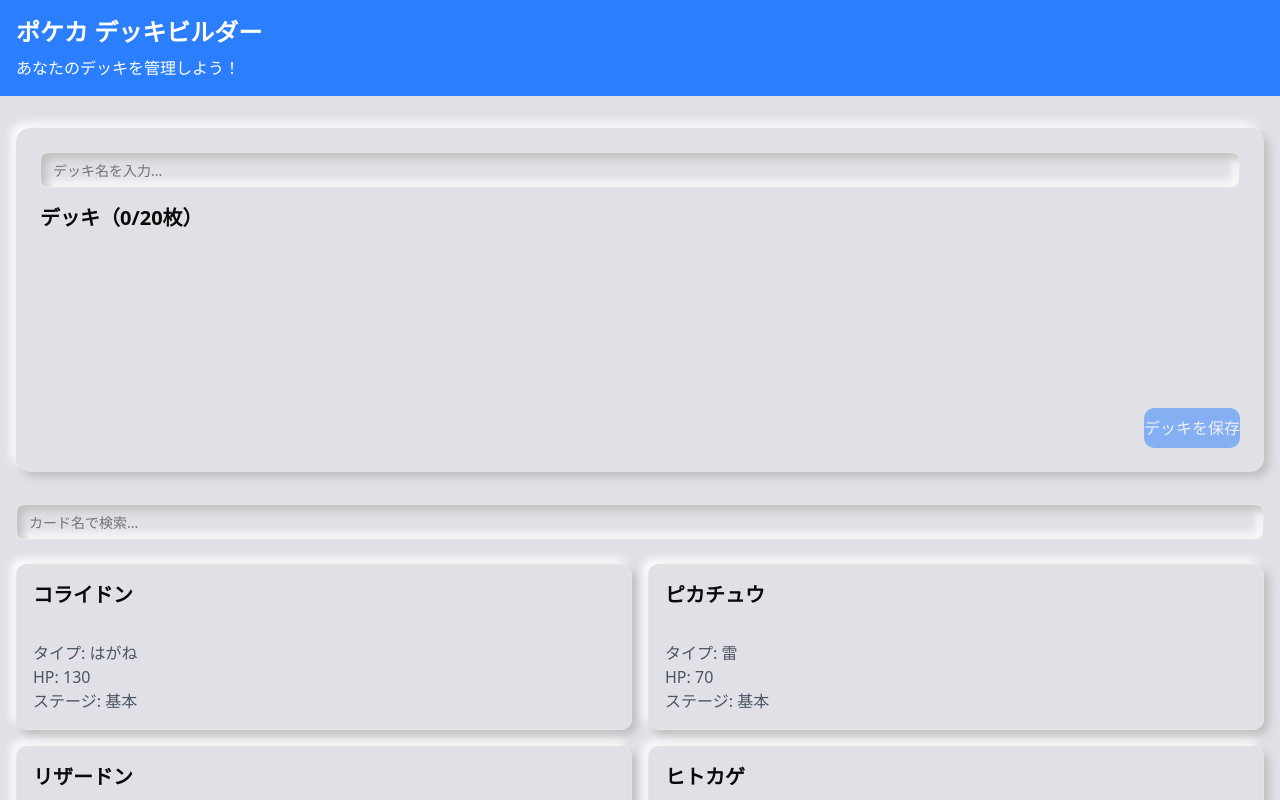
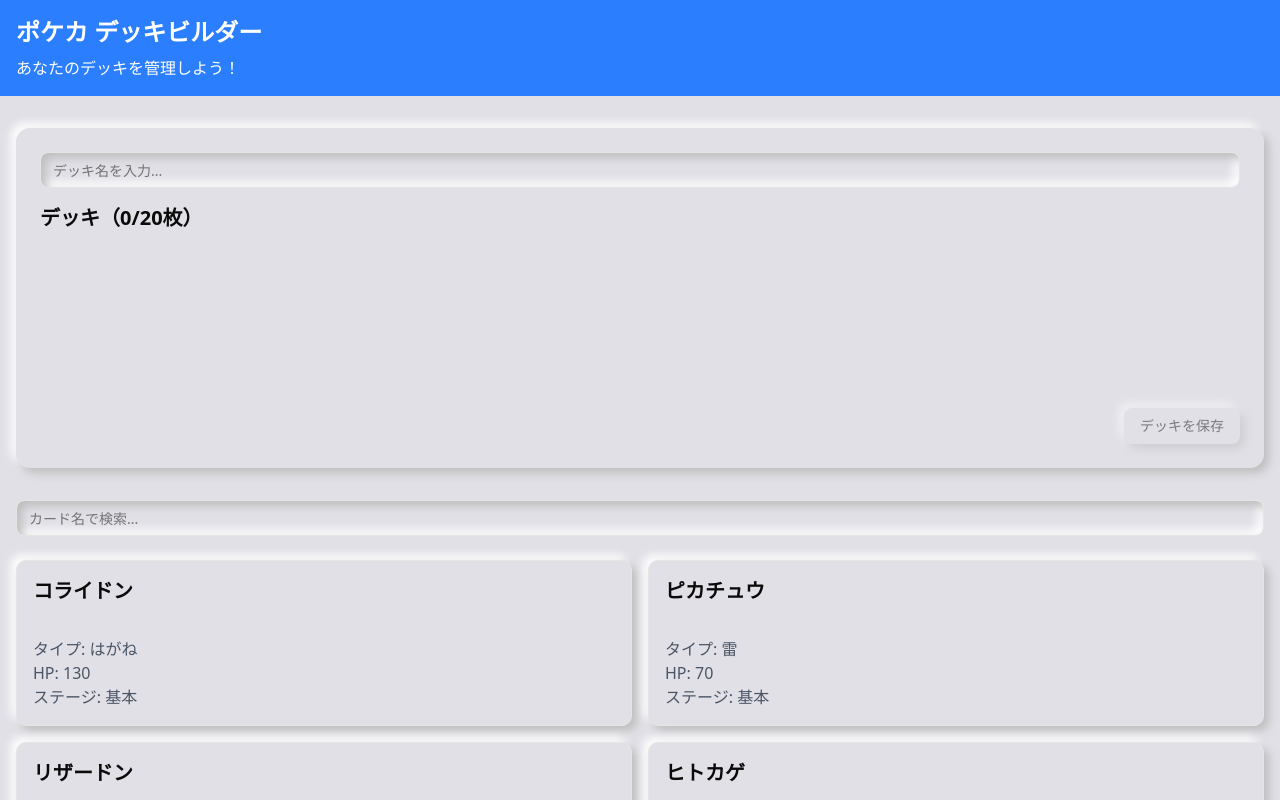
Before and after one commit to yuto0623/pokepoke-deck-manager, a Next.js app: page / in a window 1280 px wide. Shown: the top 800 px of the page. Built offline with nearby package versions, Linux system fonts and the light colour scheme.

Commit message:
Enhance neumorphism styles with transitions and add Button component for improved UI interactions

```diff
--- a/app/globals.css
+++ b/app/globals.css
@@ -9,18 +9,18 @@
 
 @layer components {
   .neumorphism {
-    @apply bg-[#e1e0e7];
+    @apply bg-[#e1e0e7] transition-all duration-300;
     box-shadow: 5px 5px 10px #bebebe, -5px -5px 10px #ffffff;
   }
 
-  .neumorphism-pressed-sm {
-    @apply bg-[#e1e0e7];
+  .neumorphism-pressed {
+    @apply bg-[#e1e0e7] transition-all duration-300;
     box-shadow: inset 5px 5px 10px #bebebe, inset -5px -5px 10px #ffffff;
   }
 
-  .neumorphism-pressed {
-    @apply bg-[#e1e0e7];
-    box-shadow: inset 20px 20px 40px #bebebe, inset -20px -20px 40px #ffffff;
+  .hover\:neumorphism-pressed:hover {
+    @apply bg-[#e1e0e7] transition-all duration-300;
+    box-shadow: inset 5px 5px 10px #bebebe, inset -5px -5px 10px #ffffff;
   }
 }
 
--- a/app/page.tsx
+++ b/app/page.tsx
@@ -6,6 +6,7 @@
 import { useDeck } from "../hooks/useDeck";
 import { Card, CardAction, CardContent } from "@/components/ui/card";
 import { Input } from "@/components/ui/input";
+import { Button } from "@/components/ui/button";
 
 export default function Home() {
   const { cards, loading, error } = useCards();
@@ -68,13 +69,12 @@
             </div>
 
             <CardAction>
-              <button
+              <Button
                 onClick={saveDeck}
-                className="w-full bg-blue-500 text-white py-2 rounded-lg hover:bg-blue-600 transition-colors disabled:opacity-50 disabled:cursor-not-allowed"
                 disabled={totalCards !== 20 || !deckName}
               >
                 デッキを保存
-              </button>
+              </Button>
             </CardAction>
           </CardContent>
         </Card>
@@ -97,7 +97,7 @@
               {filteredCards.map((card) => (
                 <Card
                   key={card.id}
-                  className="border rounded-lg p-4 hover:shadow-lg transition-shadow cursor-pointer"
+                  className="border rounded-lg p-4 transition-shadow cursor-pointer"
                   onClick={() => addCardToDeck(card)}
                 >
                   <h2 className="text-xl font-semibold mb-2">{card.name}</h2>
--- /dev/null
+++ b/components/ui/button.tsx
@@ -0,0 +1,58 @@
+import * as React from "react";
+import { Slot } from "@radix-ui/react-slot";
+import { cva, type VariantProps } from "class-variance-authority";
+
+import { cn } from "@/lib/utils";
+
+const buttonVariants = cva(
+  "inline-flex items-center justify-center gap-2 whitespace-nowrap rounded-md text-sm font-medium transition-all disabled:pointer-events-none disabled:opacity-50 [&_svg]:pointer-events-none [&_svg:not([class*='size-'])]:size-4 shrink-0 [&_svg]:shrink-0 outline-none focus-visible:border-ring focus-visible:ring-ring/50 focus-visible:ring-[3px] aria-invalid:ring-destructive/20 dark:aria-invalid:ring-destructive/40 aria-invalid:border-destructive",
+  {
+    variants: {
+      variant: {
+        default: "neumorphism text-primary hover:neumorphism-pressed",
+        destructive:
+          "bg-destructive text-white shadow-xs hover:bg-destructive/90 focus-visible:ring-destructive/20 dark:focus-visible:ring-destructive/40 dark:bg-destructive/60",
+        outline:
+          "border bg-background shadow-xs hover:bg-accent hover:text-accent-foreground dark:bg-input/30 dark:border-input dark:hover:bg-input/50",
+        secondary:
+          "bg-secondary text-secondary-foreground shadow-xs hover:bg-secondary/80",
+        ghost:
+          "hover:bg-accent hover:text-accent-foreground dark:hover:bg-accent/50",
+        link: "text-primary underline-offset-4 hover:underline",
+      },
+      size: {
+        default: "h-9 px-4 py-2 has-[>svg]:px-3",
+        sm: "h-8 rounded-md gap-1.5 px-3 has-[>svg]:px-2.5",
+        lg: "h-10 rounded-md px-6 has-[>svg]:px-4",
+        icon: "size-9",
+      },
+    },
+    defaultVariants: {
+      variant: "default",
+      size: "default",
+    },
+  }
+);
+
+function Button({
+  className,
+  variant,
+  size,
+  asChild = false,
+  ...props
+}: React.ComponentProps<"button"> &
+  VariantProps<typeof buttonVariants> & {
+    asChild?: boolean;
+  }) {
+  const Comp = asChild ? Slot : "button";
+
+  return (
+    <Comp
+      data-slot="button"
+      className={cn(buttonVariants({ variant, size, className }))}
+      {...props}
+    />
+  );
+}
+
+export { Button, buttonVariants };
--- a/components/ui/input.tsx
+++ b/components/ui/input.tsx
@@ -11,7 +11,7 @@
         "file:text-foreground placeholder:text-muted-foreground selection:bg-primary selection:text-primary-foreground dark:bg-input/30 border-input flex h-9 w-full min-w-0 rounded-md border px-3 py-1 text-base transition-[color,box-shadow] outline-none file:inline-flex file:h-7 file:border-0 file:bg-transparent file:text-sm file:font-medium disabled:pointer-events-none disabled:cursor-not-allowed disabled:opacity-50 md:text-sm",
         "focus-visible:border-ring",
         "aria-invalid:ring-destructive/20 dark:aria-invalid:ring-destructive/40 aria-invalid:border-destructive",
-        "neumorphism-pressed-sm",
+        "neumorphism-pressed",
         className
       )}
       {...props}
--- a/package.json
+++ b/package.json
@@ -9,6 +9,7 @@
     "lint": "next lint"
   },
   "dependencies": {
+    "@radix-ui/react-slot": "^1.1.2",
     "class-variance-authority": "^0.7.1",
     "clsx": "^2.1.1",
     "lucide-react": "^0.487.0",
```
Also changed, not shown: 1 other file (tests, documents, lock files or other folders).
